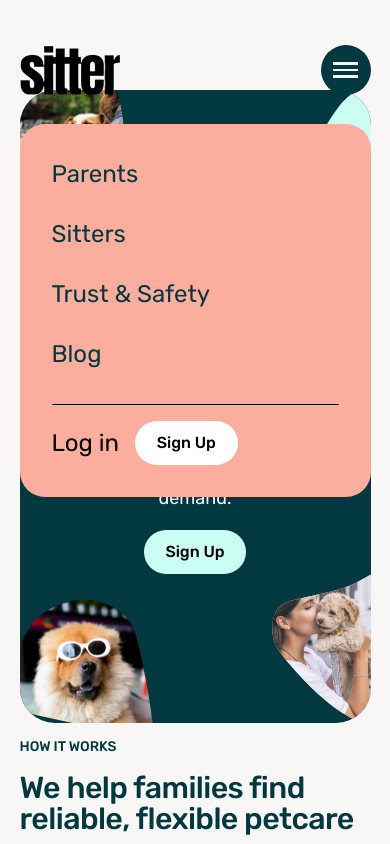
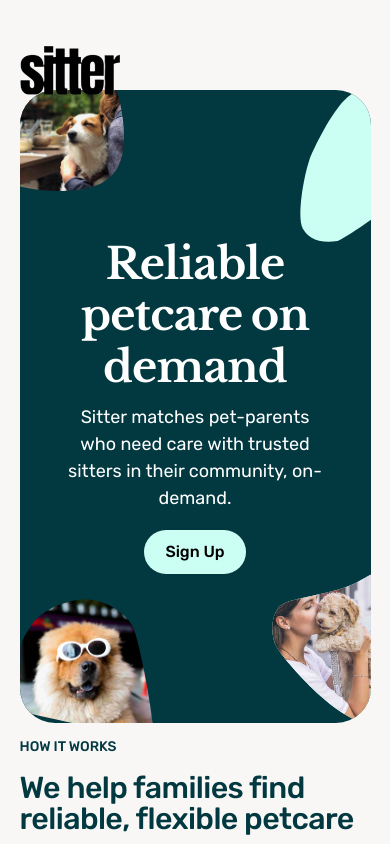
Before and after one commit to samsonc89/otter-replica, a React (Vite) app: page / in a window 390 px wide. Shown: the top 844 px of the page. Built offline with nearby package versions, Linux system fonts and the light colour scheme.

Commit message:
Adjust sizing of toggle button

```diff
--- a/src/components/Navbar/navbar.css
+++ b/src/components/Navbar/navbar.css
@@ -57,9 +57,9 @@ nav ul {
   font-weight: 500;
 }
 
-.toggle-btn {
-  width: 50px;
-  height: 50px;
+.toggle-nav-btn {
+  width: 3rem;
+  height: 3rem;
   background-color: var(--main-text-color);
   border-radius: 50%;
   display: flex;
@@ -70,7 +70,7 @@ nav ul {
   position: absolute;
   right: 0;
 }
-.toggle-btn span {
+.toggle-nav-btn span {
   width: 50%;
   height: 5%;
   background-color: aliceblue;
@@ -90,13 +90,18 @@ nav ul {
   }
 
   .nav-items {
+    display: none;
     padding: 2rem;
-    margin-top: 30rem;
+    margin-top: 28rem;
     align-items: start;
     border-radius: 25px;
     z-index: 10;
     background-color: var(--accent-color);
     width: 100%;
+  }
+
+  .showing {
+    display: flex;
   }
 
   .nav-links {
```
